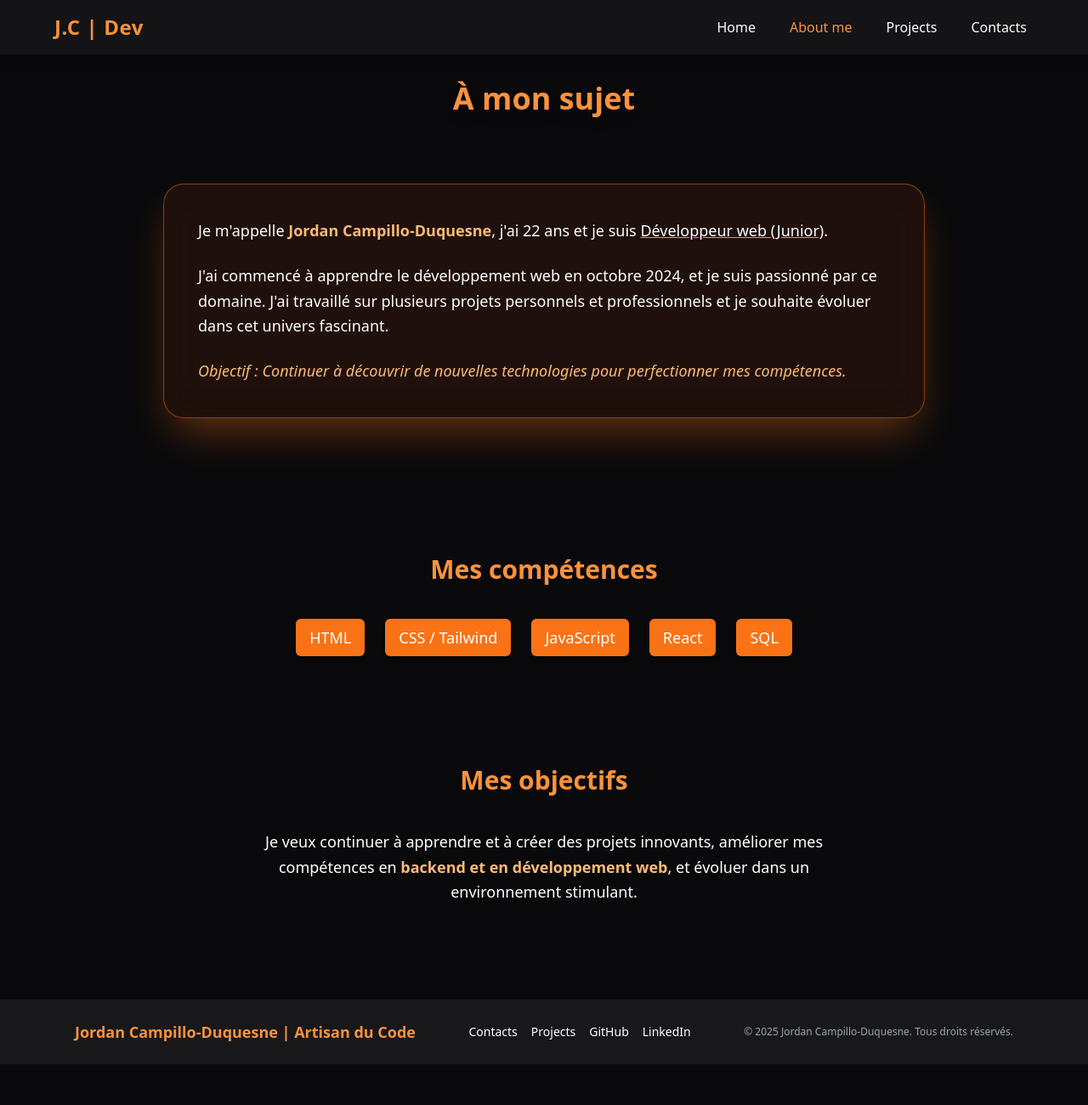
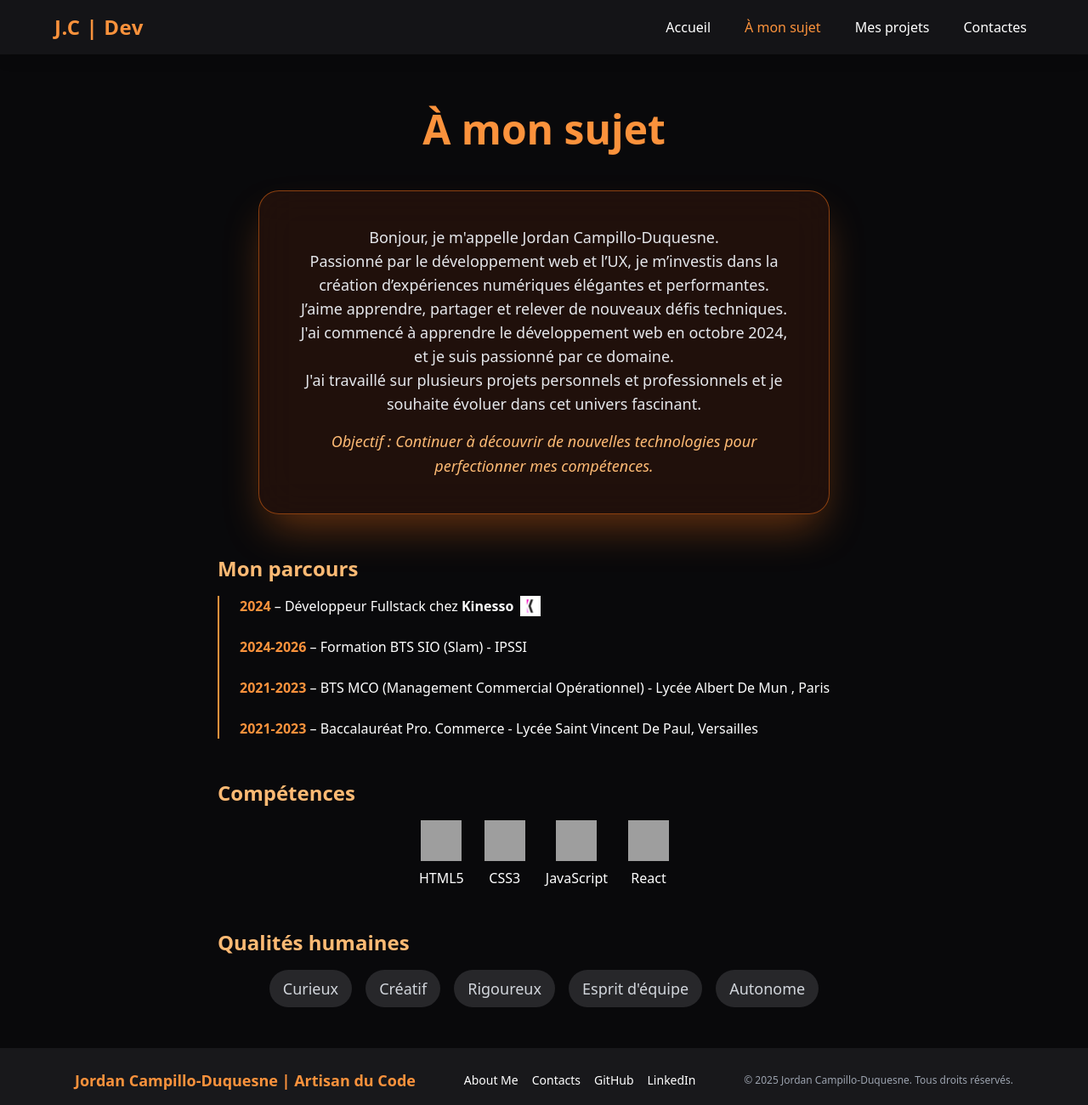
Before and after one commit to LunyKe/PortFolio, a plain HTML site: page about.html in a window 1280 px wide. Shown: the whole page at 85% size. Before the commit the page ends 1252 px from the top, so only its background shows below. Drawn offline with nearby package versions, Linux system fonts and the light colour scheme; grey boxes are pictures that could not be loaded.

Commit message:
première modification

```diff
--- a/about.html
+++ b/about.html
@@ -4,77 +4,141 @@
 <head>
   <meta charset="UTF-8">
   <meta name="viewport" content="width=device-width, initial-scale=1.0">
-  <title>Portefolio J.C</title>
+  <title>À mon sujet | Portefolio J.C</title>
+  <script src="https://cdn.tailwindcss.com"></script>
   <script defer src="/portefolio.js"></script>
-  <script src="https://cdn.tailwindcss.com"></script>
+  <style>
+    .pre-hidden {
+      opacity: 0;
+    }
+
+    @keyframes fade-in-down {
+      0% {
+        opacity: 0;
+        transform: translateY(-30px);
+      }
+
+      100% {
+        opacity: 1;
+        transform: translateY(0);
+      }
+    }
+
+    .animate-fade-in-down {
+      animation: fade-in-down 1s ease-out;
+    }
+  </style>
 </head>
 
-<body class="bg-zinc-950 w-full">
+<body class="bg-zinc-950 min-h-screen text-white">
 
-  <!-- Navbar -->
-  <nav class="fixed top-0 left-0 w-full bg-zinc-900/80 backdrop-blur-md shadow-lg p-4 z-50">
+  <!-- Barre de navigation -->
+  <nav class="fixed top-0 left-0 w-full bg-zinc-900/80 backdrop-blur-md shadow-lg p-4 z-10">
     <div class="max-w-6xl mx-auto flex items-center justify-between">
-      <a href="/index.html" class="text-orange-400 text-2xl font-bold tracking-wide">J.C | Dev</a>
+      <a href="/" class="text-orange-400 text-2xl font-bold tracking-wide">J.C | Dev</a>
       <ul class="flex gap-6 text-white font-medium">
-        <li><a href="/index.html" class="nav-link px-2 py-1 hover:text-orange-400">Home</a></li>
-        <li><a href="#" class="nav-link px-2 py-1 text-orange-400">About me</a></li>
-        <li><a href="/projects.html" class="nav-link px-2 py-1 hover:text-orange-400">Projects</a></li>
-        <li><a href="/contact.html" class="nav-link px-2 py-1 hover:text-orange-400">Contacts</a></li>
+        <li><a href="/" class="nav-link px-2 py-1 hover:text-orange-400">Accueil</a></li>
+        <li><a href="/about.html" class="nav-link px-2 py-1 text-orange-400">À mon sujet</a></li>
+        <li><a href="/projects.html" class="nav-link px-2 py-1 hover:text-orange-400">Mes projets</a></li>
+        <li><a href="/contact.html" class="nav-link px-2 py-1 hover:text-orange-400">Contactes</a></li>
       </ul>
     </div>
   </nav>
 
-  <!-- Section À mon sujet -->
-  <section class="relative max-w-4xl mx-auto py-24 text-white">
-    <h1 class="text-4xl font-bold text-orange-400 text-center mb-12 drop-shadow-lg">À mon sujet</h1>
+  <main class="pt-32 flex flex-col items-center gap-12 px-4">
 
-    <!-- Conteneur principal -->
-    <div
-      class="flex flex-col md:flex-row items-center gap-10 bg-orange-900/20 backdrop-blur-xl shadow-2xl shadow-orange-500/40 p-10 rounded-3xl border border-orange-500/50 mt-20">
+    <!-- Titre -->
+    <h1 class="pre-hidden text-4xl md:text-5xl font-extrabold text-orange-400 animate-fade-in-down"
+      style="animation-delay:0.1s;">
+      À mon sujet
+    </h1>
+
+    <!-- Bio personnalisée -->
+    <section
+      class="bg-orange-900/20 backdrop-blur-xl shadow-2xl shadow-orange-500/40 p-10 rounded-3xl border border-orange-500/50 pre-hidden max-w-2xl text-center text-lg text-gray-200 animate-fade-in-down"
+      style="animation-delay:0.2s;">
+      <p>
+        Bonjour, je m'appelle Jordan Campillo-Duquesne.<br>
+        Passionné par le développement web et l’UX, je m’investis dans la création d’expériences numériques élégantes et
+        performantes.<br>
+        J’aime apprendre, partager et relever de nouveaux défis techniques.<br>
+        J'ai commencé à apprendre le développement web en octobre 2024, et je suis passionné par ce domaine.<br>
+        J'ai travaillé sur plusieurs projets personnels et professionnels et je souhaite évoluer dans cet univers
+        fascinant.<br>
+      </p>
+      <p class="leading-relaxed italic text-orange-300 mt-4">
+        Objectif : Continuer à découvrir de nouvelles technologies pour perfectionner mes compétences.
+      </p>
+    </section>
 
 
 
-      <!-- Texte -->
-      <div class="flex flex-col gap-6">
-        <p class="text-lg leading-relaxed">
-          Je m'appelle <span class="font-semibold text-orange-300">Jordan Campillo-Duquesne</span>, j'ai 22 ans et je
-          suis
-          <span class="underline decoration-orange-400">Développeur web (Junior)</span>.
-        </p>
-        <p class="text-lg leading-relaxed">
-          J'ai commencé à apprendre le développement web en octobre 2024, et je suis passionné par ce domaine.
-          J'ai travaillé sur plusieurs projets personnels et professionnels et je souhaite évoluer dans cet univers
-          fascinant.
-        </p>
-        <p class="text-lg leading-relaxed italic text-orange-300">
-          Objectif : Continuer à découvrir de nouvelles technologies pour perfectionner mes compétences.
-        </p>
+    <!-- Timeline -->
+    <section class="pre-hidden w-full max-w-3xl animate-fade-in-down" style="animation-delay:0.3s;">
+      <h2 class="text-2xl font-bold text-orange-300 mb-4">Mon parcours</h2>
+      <ul class="border-l-2 border-orange-400 pl-6 space-y-6">
+        <li>
+          <span class="text-orange-400 font-semibold">2024</span> – Développeur Fullstack chez
+          <span class="font-semibold inline-flex items-center gap-2">
+            Kinesso
+            <img src="img/kinesso_japan_logo.jpg" alt="logo Kinesso"
+              class="w-6 h-6 inline-block align-middle" />
+          </span>
+        </li>
+        <li>
+          <span class="text-orange-400 font-semibold"> 2024-2026</span> – Formation BTS SIO (Slam) - IPSSI
+        </li>
+        <li>
+          <span class="text-orange-400 font-semibold">2021-2023</span> – BTS MCO (Management Commercial Opérationnel) - Lycée
+          Albert De Mun , Paris
+        </li>
+        <li>
+          <span class="text-orange-400 font-semibold">2021-2023</span> – Baccalauréat Pro. Commerce - Lycée Saint Vincent De Paul, Versailles
+        </li>
+      </ul>
+    </section>
+
+    <!-- Compétences -->
+    <section class="pre-hidden w-full max-w-3xl animate-fade-in-down" style="animation-delay:0.4s;">
+      <h2 class="text-2xl font-bold text-orange-300 mb-4">Compétences</h2>
+      <div class="flex flex-wrap gap-6 justify-center">
+        <div class="flex flex-col items-center">
+          <img src="https://cdn.jsdelivr.net/gh/devicons/devicon/icons/html5/html5-original.svg" alt="HTML5"
+            class="w-12 h-12 mb-2">
+          <span>HTML5</span>
+        </div>
+        <div class="flex flex-col items-center">
+          <img src="https://cdn.jsdelivr.net/gh/devicons/devicon/icons/css3/css3-original.svg" alt="CSS3"
+            class="w-12 h-12 mb-2">
+          <span>CSS3</span>
+        </div>
+        <div class="flex flex-col items-center">
+          <img src="https://cdn.jsdelivr.net/gh/devicons/devicon/icons/javascript/javascript-original.svg"
+            alt="JavaScript" class="w-12 h-12 mb-2">
+          <span>JavaScript</span>
+        </div>
+        <div class="flex flex-col items-center">
+          <img src="https://cdn.jsdelivr.net/gh/devicons/devicon/icons/react/react-original.svg" alt="React"
+            class="w-12 h-12 mb-2">
+          <span>React</span>
+        </div>
+        <!-- Ajoute d'autres compétences si besoin -->
       </div>
-    </div>
-  </section>
+    </section>
 
-  <!-- Section Compétences -->
-  <section class="max-w-4xl mx-auto py-16 text-white">
-    <h2 class="text-3xl font-bold text-orange-400 text-center mb-10">Mes compétences</h2>
-    <div class="flex flex-wrap justify-center gap-6">
-      <span class="bg-orange-500 px-4 py-2 rounded-md shadow-md text-lg">HTML</span>
-      <span class="bg-orange-500 px-4 py-2 rounded-md shadow-md text-lg">CSS / Tailwind</span>
-      <span class="bg-orange-500 px-4 py-2 rounded-md shadow-md text-lg">JavaScript</span>
-      <span class="bg-orange-500 px-4 py-2 rounded-md shadow-md text-lg">React</span>
-      <span class="bg-orange-500 px-4 py-2 rounded-md shadow-md text-lg">SQL</span>
-    </div>
-  </section>
+    <!-- Soft skills (optionnel) -->
+    <section class="pre-hidden w-full max-w-3xl animate-fade-in-down" style="animation-delay:0.5s;">
+      <h2 class="text-2xl font-bold text-orange-300 mb-4">Qualités humaines</h2>
+      <ul class="flex flex-wrap gap-4 justify-center text-gray-300 text-lg">
+        <li class="bg-zinc-800 px-4 py-2 rounded-full hover:">Curieux</li>
+        <li class="bg-zinc-800 px-4 py-2 rounded-full">Créatif</li>
+        <li class="bg-zinc-800 px-4 py-2 rounded-full">Rigoureux</li>
+        <li class="bg-zinc-800 px-4 py-2 rounded-full">Esprit d'équipe</li>
+        <li class="bg-zinc-800 px-4 py-2 rounded-full">Autonome</li>
+      </ul>
+    </section>
 
-  <!-- Section Objectifs -->
-  <section class="max-w-4xl mx-auto py-16 text-white">
-    <h2 class="text-3xl font-bold text-orange-400 text-center mb-10">Mes objectifs</h2>
-    <p class="text-lg leading-relaxed text-center max-w-2xl mx-auto">
-      Je veux continuer à apprendre et à créer des projets innovants, améliorer mes compétences en
-      <span class="font-semibold text-orange-300">backend et en développement web</span>, et évoluer dans un
-      environnement stimulant.
-    </p>
-  </section>
-
+  </main>
 
   <!-- Footer -->
   <footer class="bg-zinc-900 text-white py-6 mt-12">
@@ -85,10 +149,10 @@
         Jordan Campillo-Duquesne | Artisan du Code
       </p>
 
-      <!-- Mes liens -->
+      <!-- Liens -->
       <ul class="flex gap-4 text-sm">
+        <li><a href="/about.html" class="hover:text-orange-400 transition">About Me</a></li>
         <li><a href="/contact.html" class="hover:text-orange-400 transition">Contacts</a></li>
-        <li><a href="/projects.html" class="hover:text-orange-400 transition">Projects</a></li>
         <li><a href="https://github.com/LunyKe" class="hover:text-orange-400 transition">GitHub</a></li>
         <li><a href="https://www.linkedin.com/in/jordan-c-873a3b1b5/"
             class="hover:text-orange-400 transition">LinkedIn</a></li>
@@ -101,46 +165,6 @@
   </footer>
 
 
-  <style>
-    /* Lampe de lave */
-    #lava-lamp {
-      position: fixed;
-      top: 0;
-      left: 0;
-      width: 100%;
-      height: 100%;
-      z-index: -1;
-      overflow: hidden;
-    }
-
-    /* Animation des bulles */
-    @keyframes float {
-      0% {
-        transform: translateY(0%) rotate(0deg) scale(0.8);
-        opacity: 0.5;
-      }
-
-      50% {
-        transform: translateY(-50vh) rotate(45deg) scale(1.2);
-        opacity: 0.9;
-      }
-
-      100% {
-        transform: translateY(-100vh) rotate(90deg) scale(1);
-
-        .bubble {
-          position: absolute;
-          bottom: 0;
-          width: 50px;
-          height: 50px;
-          background-color: orange;
-          border-radius: 50%;
-          animation: float 5s linear infinite;
-
-        }
-      }
-    }
-  </style>
 </body>
 
 </html>
--- a/portefolio.js
+++ b/portefolio.js
@@ -78,3 +78,12 @@ document.addEventListener("DOMContentLoaded", function () {
     speed: 500, // Durée de transition
   });
 });
+
+ document.addEventListener("DOMContentLoaded", () => {
+    document.querySelectorAll('.pre-hidden').forEach(el => {
+      // Quand l’animation commence, on retire la classe qui cache l’élément
+      el.addEventListener('animationstart', () => {
+        el.classList.remove('pre-hidden');
+      }, { once: true });
+    });
+  });
```
Also changed, not shown: contact.html (+6 -6 lines), index.html (+45 -10 lines), projects.html (+5 -5 lines), skills.html (+4 -4 lines), img/kinesso_japan_logo.jpg (added), 1 other file.
